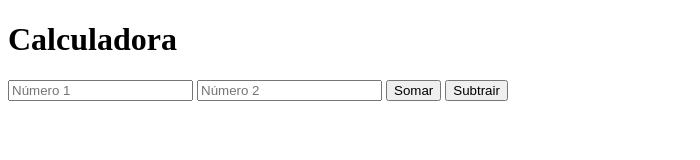
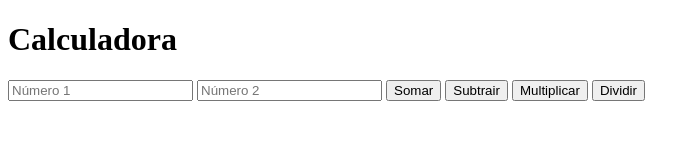
Before and after one commit to felipezb/calculadora, a website: page src/index.html in a window 1280 px wide. Shown: the whole page, without its empty margins (0-700 px from the left). Drawn offline with Linux system fonts and the light colour scheme.

Commit message:
4 operações funcionais

```diff
--- a/src/calculadora.js
+++ b/src/calculadora.js
@@ -11,3 +11,17 @@ function soma() {
     const resultado = num1 - num2;
     alert(`Resultado da subtração: ${resultado}`); // Exibe o resultado em uma mensagem pop-up
   }
+
+  function multiplica() {
+    const num1 = parseFloat(document.getElementById('numero1').value);
+    const num2 = parseFloat(document.getElementById('numero2').value);
+    const resultado = num1 * num2;
+    alert(`Resultado da multiplicação: ${resultado}`); // Exibe o resultado em uma mensagem pop-up
+  }
+
+  function dividi() {
+    const num1 = parseFloat(document.getElementById('numero1').value);
+    const num2 = parseFloat(document.getElementById('numero2').value);
+    const resultado = num1 / num2;
+    alert(`Resultado da divisão: ${resultado}`); // Exibe o resultado em uma mensagem pop-up
+  }
--- a/src/index.html
+++ b/src/index.html
@@ -9,6 +9,8 @@
   <input type="number" id="numero2" placeholder="Número 2">
   <button onclick="soma()">Somar</button>
   <button onclick="subtrai()">Subtrair</button>
+  <button onclick="multiplica()">Multiplicar</button>
+  <button onclick="dividi()">Dividir</button>
 
   <script src="calculadora.js"></script>
 </body>
```
Also changed, not shown: README.md.
